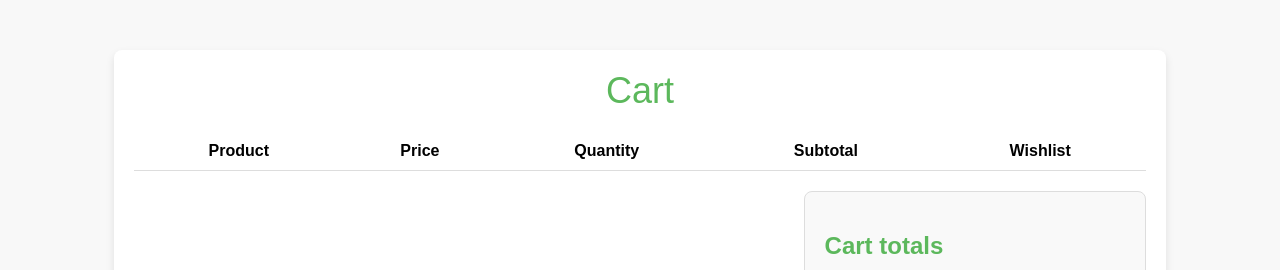
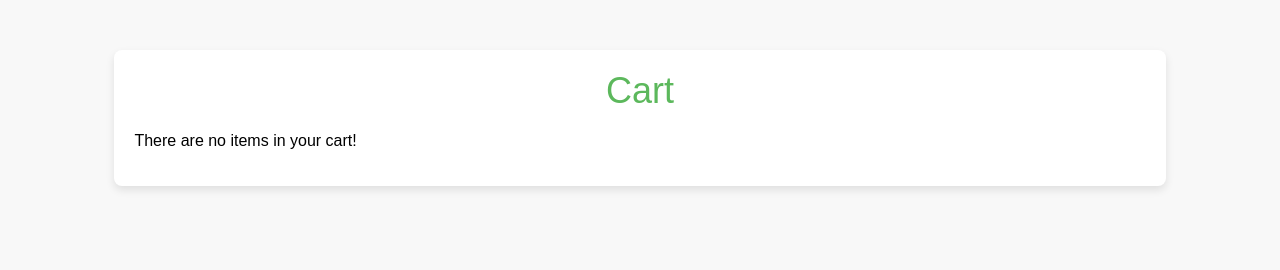
Before and after one commit to Sundhar1999/Eco-Finds, a Django app: page /cart/ in a window 1280 px wide. Shown: the top 270 px of the page. Run offline with Django 4.2, Linux system fonts and the light colour scheme; the visitor is signed in with stand-in values (Sample User, id 1); lists and menus that the app fills with data are empty.

```diff
--- a/Eco_Finds/marketplace/templates/marketplace/cart.html
+++ b/Eco_Finds/marketplace/templates/marketplace/cart.html
@@ -422,6 +422,7 @@
 <body>
     <div class="shopping-cart">
         <div class="title">Cart</div>
+        {% if items %}
         <table class="cart-table">
             <thead>
                 <tr>
@@ -472,6 +473,9 @@
                 <a href="{% url 'checkout' %}"><button>Proceed To Checkout</button></a>
             </div>
         </div>
+        {% else %}
+        <p>There are no items in your cart!  </p>
+        {% endif %}
     </div>
 </body>
 </html>
```
